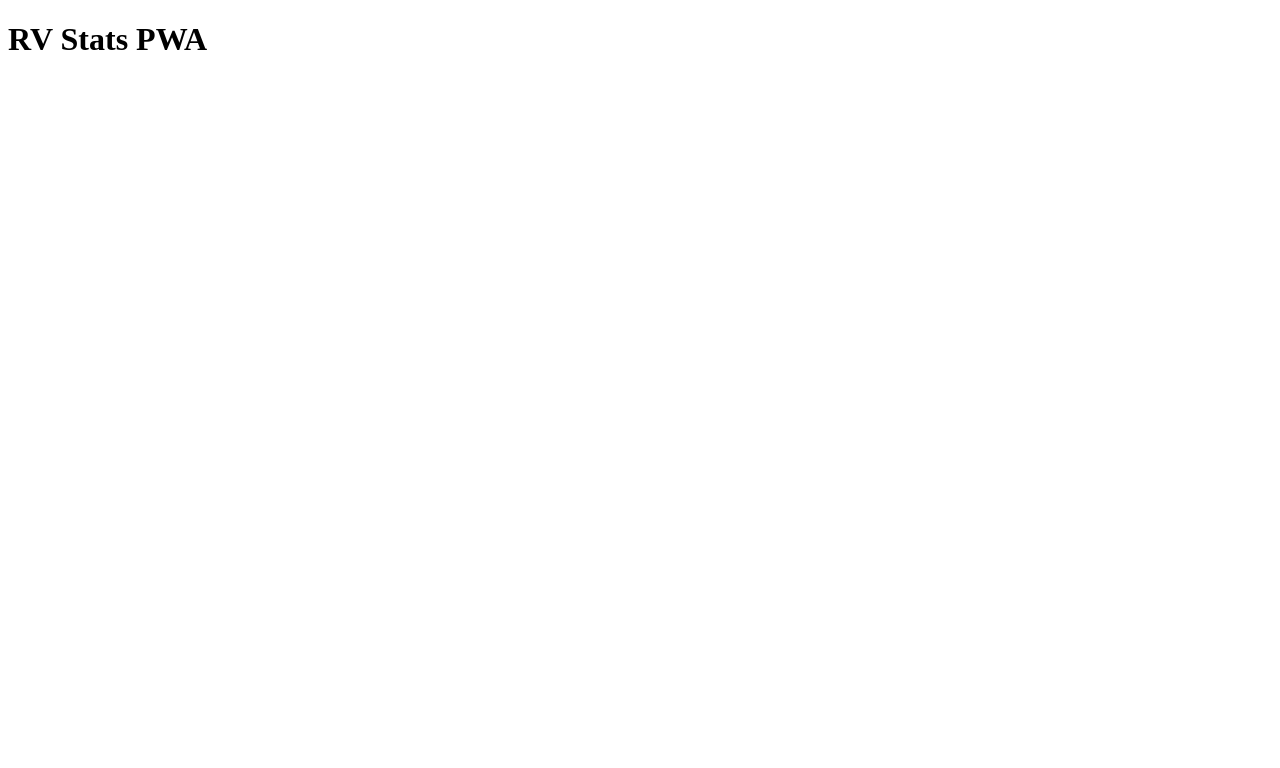
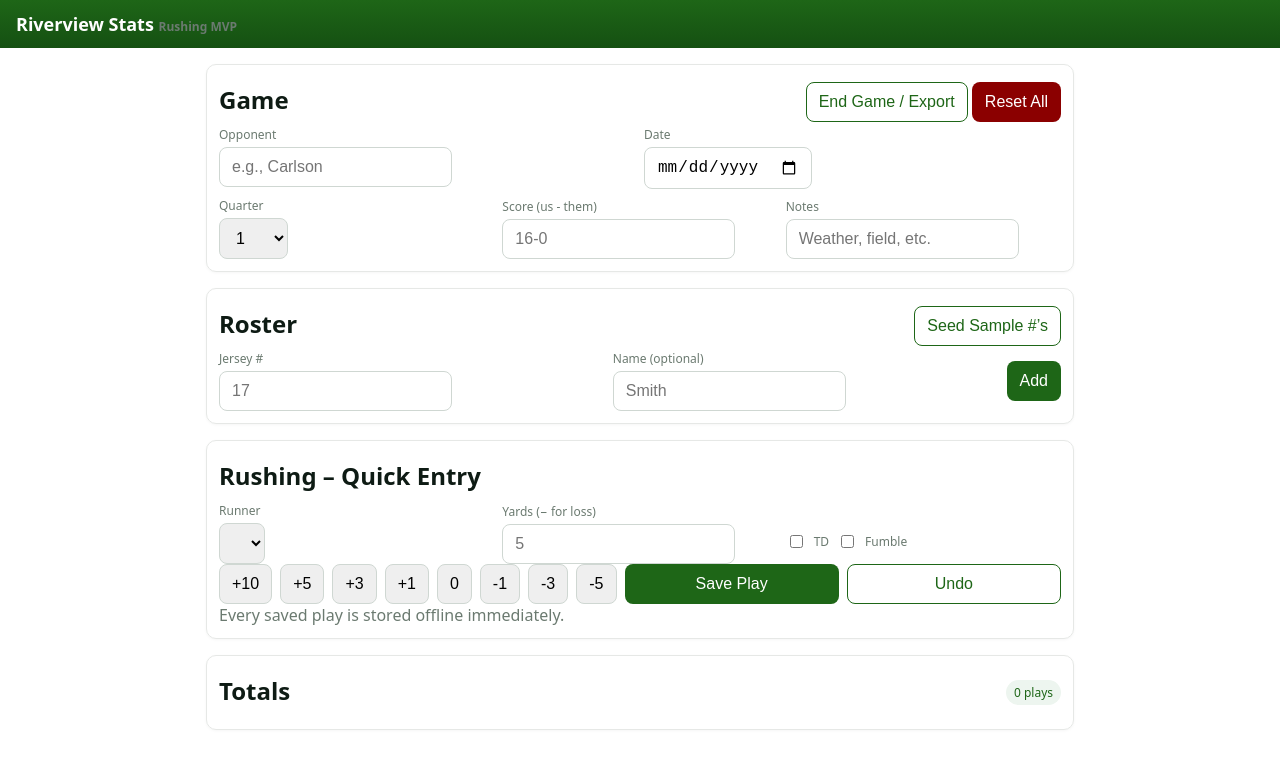
Before and after one commit to jmotor1/football-stats, a plain HTML site: page index.html in a window 1280 px wide. Drawn offline with Linux system fonts and the light colour scheme.

Commit message:
Update index.html

```diff
--- a/index.html
+++ b/index.html
@@ -1 +1,92 @@
-<!doctype html><meta charset=utf-8><title>RV Stats</title><script src=sw-register.js></script><script src=tiny-idb.js></script><script src=app.js></script><h1>RV Stats PWA</h1>
+<!doctype html>
+<html lang="en">
+<head>
+  <meta charset="utf-8">
+  <meta name="viewport" content="width=device-width, initial-scale=1, viewport-fit=cover">
+  <meta name="theme-color" content="#1E6617">
+  <title>Riverview Stats — Rushing MVP</title>
+  <style>
+    :root { --green:#1E6617; --muted:#6b7a70; --ink:#0e1b14; }
+    *{box-sizing:border-box} body{margin:0;font-family:system-ui,-apple-system,Segoe UI,Roboto,Arial,sans-serif;color:var(--ink)}
+    header{position:sticky;top:0;background:linear-gradient(#1E6617,#155012);color:#fff;padding:12px 16px}
+    header h1{margin:0;font-size:18px}
+    main{padding:16px;display:grid;gap:16px;max-width:900px;margin:0 auto}
+    .card{border:1px solid #e6e8e6;border-radius:10px;box-shadow:0 1px 3px rgba(0,0,0,.04);padding:12px}
+    .row{display:flex;gap:8px;align-items:center;flex-wrap:wrap}.row>*{flex:1 1 140px}.row .tight{flex:0 0 auto}
+    label{font-size:12px;color:var(--muted);display:block;margin-bottom:4px}
+    input,select,button{font-size:16px;padding:10px 12px;border:1px solid #cfd7d2;border-radius:8px}
+    button.primary{background:var(--green);color:#fff;border-color:transparent}
+    button.ghost{background:#fff;color:var(--green);border:1px solid var(--green)}
+    button.warn{background:#8b0000;color:#fff;border-color:transparent}
+    table{width:100%;border-collapse:collapse} th,td{padding:8px;border-bottom:1px solid #efefef;text-align:right}
+    th:first-child,td:first-child{text-align:left} .pill{display:inline-block;background:#edf5ef;color:var(--green);padding:4px 8px;border-radius:999px;font-size:12px}
+    .flex{display:flex;gap:8px;align-items:center} .spaced{display:flex;justify-content:space-between;align-items:center}
+    .list{display:grid;gap:8px} .muted{color:var(--muted)}
+    .grid2{display:grid;grid-template-columns:1fr 1fr;gap:8px} @media(max-width:640px){.grid2{grid-template-columns:1fr}}
+  </style>
+</head>
+<body>
+  <header><h1>Riverview Stats <span class="muted" style="font-size:12px">Rushing MVP</span></h1></header>
+  <main>
+    <section class="card" id="game-card">
+      <div class="spaced"><h2 style="margin:6px 0 10px">Game</h2>
+        <div><button id="endGameBtn" class="ghost">End Game / Export</button>
+             <button id="resetBtn" class="warn">Reset All</button></div>
+      </div>
+      <div class="grid2">
+        <div><label>Opponent</label><input id="opponent" placeholder="e.g., Carlson"></div>
+        <div><label>Date</label><input id="gamedate" type="date"></div>
+      </div>
+      <div class="row" style="margin-top:8px">
+        <div><label>Quarter</label>
+          <select id="quarter"><option>1</option><option>2</option><option>3</option><option>4</option><option>OT</option></select>
+        </div>
+        <div><label>Score (us - them)</label><input id="score" placeholder="16-0"></div>
+        <div><label>Notes</label><input id="notes" placeholder="Weather, field, etc."></div>
+      </div>
+    </section>
+
+    <section class="card" id="players-card">
+      <div class="spaced"><h2 style="margin:6px 0 10px">Roster</h2><button id="quickSeed" class="ghost">Seed Sample #’s</button></div>
+      <div class="row">
+        <div><label>Jersey #</label><input id="pnum" type="number" min="0" step="1" placeholder="17"></div>
+        <div><label>Name (optional)</label><input id="pname" placeholder="Smith"></div>
+        <button id="addPlayer" class="primary tight">Add</button>
+      </div>
+      <div id="playersList" class="list"></div>
+    </section>
+
+    <section class="card" id="rush-card">
+      <h2 style="margin:6px 0 10px">Rushing – Quick Entry</h2>
+      <div class="row">
+        <div><label>Runner</label><select id="rushPlayer"></select></div>
+        <div><label>Yards (− for loss)</label><input id="rushYards" type="number" step="1" placeholder="5"></div>
+        <div><label>&nbsp;</label><div class="flex">
+          <label class="flex"><input id="rushTD" type="checkbox"> TD</label>
+          <label class="flex"><input id="rushFum" type="checkbox"> Fumble</label>
+        </div></div>
+      </div>
+      <div class="row">
+        <button class="tight" data-inc="10">+10</button><button class="tight" data-inc="5">+5</button>
+        <button class="tight" data-inc="3">+3</button><button class="tight" data-inc="1">+1</button>
+        <button class="tight" data-inc="0">0</button><button class="tight" data-inc="-1">-1</button>
+        <button class="tight" data-inc="-3">-3</button><button class="tight" data-inc="-5">-5</button>
+        <button id="addRush" class="primary">Save Play</button><button id="undoBtn" class="ghost">Undo</button>
+      </div>
+      <div class="muted">Every saved play is stored offline immediately.</div>
+      <div id="recentPlays"></div>
+    </section>
+
+    <section class="card" id="totals-card">
+      <div class="spaced"><h2 style="margin:6px 0 10px">Totals</h2><span id="playCount" class="pill">0 plays</span></div>
+      <div id="teamTotals"></div>
+      <div id="playerTotals"></div>
+    </section>
+  </main>
+
+  <!-- scripts LAST so the page always paints -->
+  <script src="sw-register.js"></script>
+  <script src="tiny-idb.js"></script>
+  <script src="app.js"></script>
+</body>
+</html>
```
